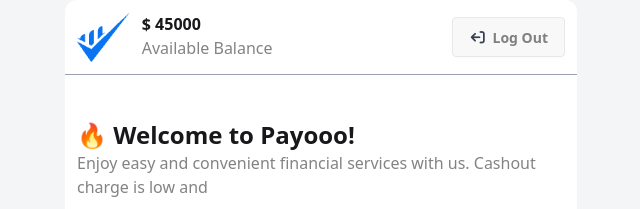
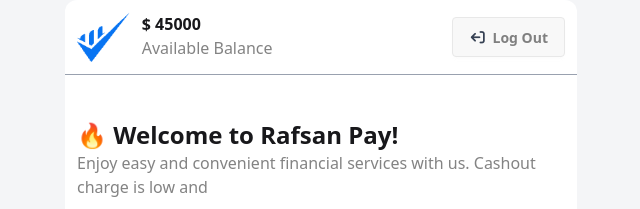
Before and after one commit to rafsanrad/payoo-mobile-app, a plain HTML site: page home.html in a window 1280 px wide. Shown: the top 209 px of the page, without its empty margins (319-959 px from the left). Drawn offline with nearby package versions, Linux system fonts and the light colour scheme.

Commit message:
updated the name

```diff
--- a/home.html
+++ b/home.html
@@ -27,7 +27,7 @@
     </div>
 
     <div class="p-3 mt-8">
-        <h1 class="text-2xl font-bold">🔥 Welcome to Payooo!</h1>
+        <h1 class="text-2xl font-bold">🔥 Welcome to Rafsan Pay!</h1>
         <p class="text-[#08080880]"> Enjoy easy and convenient financial services with us. Cashout charge is low and </p>
     </div>
 
```
Also changed, not shown: index.html (+1 -1 lines).
